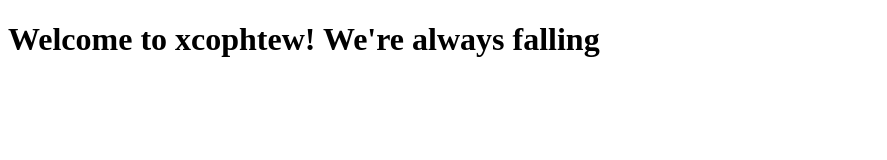
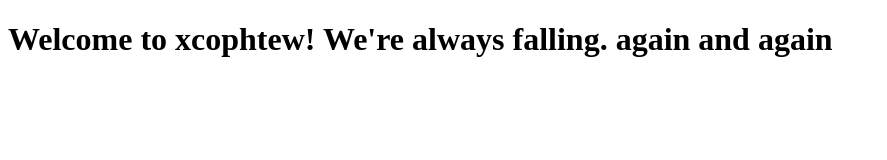
Before and after one commit to xcophtew/home, a plain HTML site: page static/index.html in a window 1280 px wide. Shown: the whole page, without its empty margins (0-887 px from the left). Drawn offline with Linux system fonts and the light colour scheme.

Commit message:
Update index.html

```diff
--- a/static/index.html
+++ b/static/index.html
@@ -6,6 +6,6 @@
     <title>xcophtew</title>
 </head>
 <body>
-    <h1>Welcome to xcophtew! We're always falling</h1>
+    <h1>Welcome to xcophtew! We're always falling. again and again</h1>
 </body>
 </html>
```
